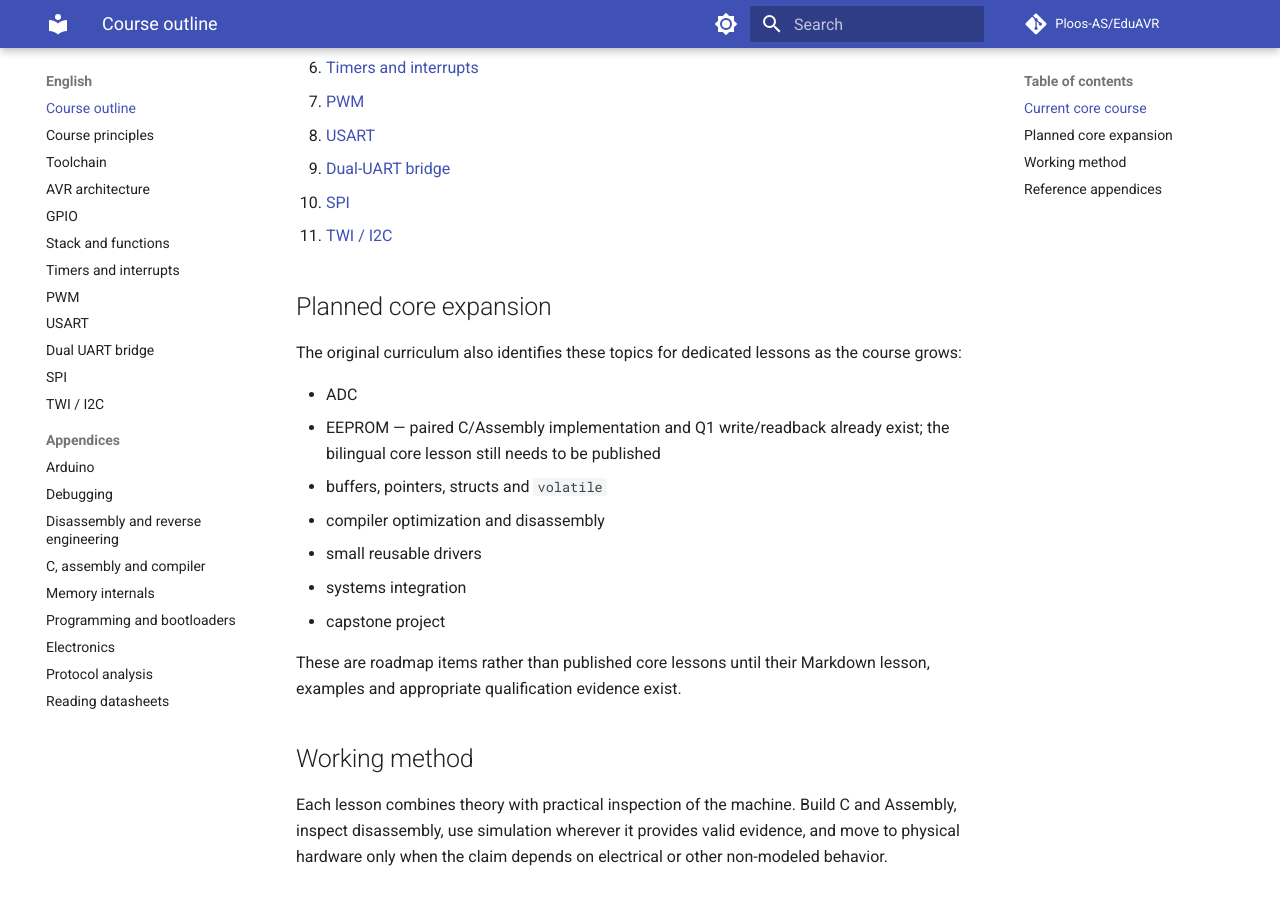
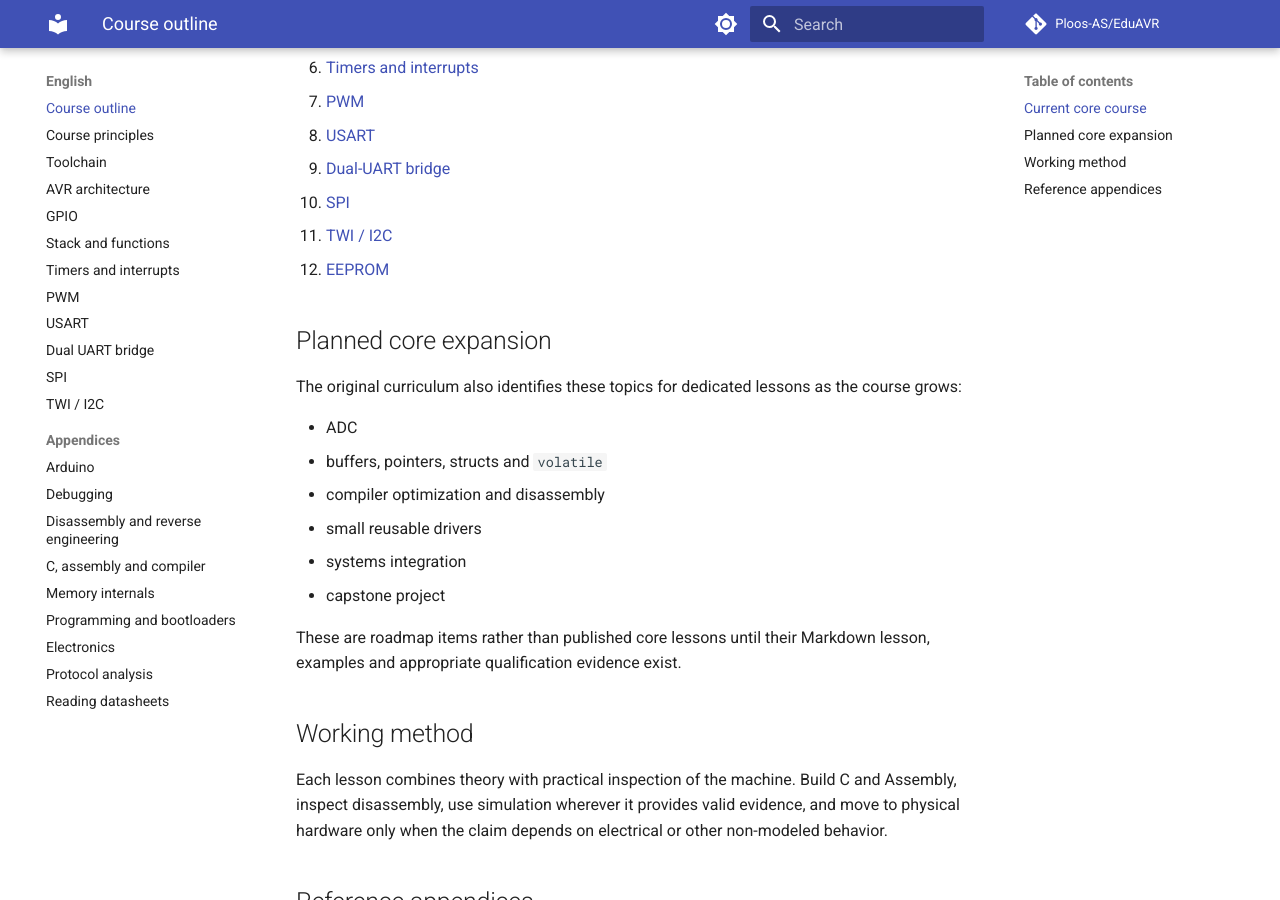
Before and after one commit to Ploos-AS/EduAVR, an MkDocs documentation site: the page built from docs/en/COURSE_OUTLINE.md, in a window 1280 px wide and 900 px high, scrolled down 621 px. Built offline with MkDocs 1.6.1 and Material for MkDocs 9.7.7, drawn with Linux system fonts in a browser that asks for light colours; comment, search, counter and statistics services are not loaded.

Commit message:
docs: publish EEPROM in English course outline

```diff
--- a/docs/en/COURSE_OUTLINE.md
+++ b/docs/en/COURSE_OUTLINE.md
@@ -18,13 +18,13 @@ EduAVR teaches AVR from the hardware upward, with **Assembly and C side by side*
 9. [Dual-UART bridge](08-dual-uart-bridge.md)
 10. [SPI](08-spi.md)
 11. [TWI / I2C](09-twi-i2c.md)
+12. [EEPROM](10-eeprom.md)
 
 ## Planned core expansion
 
 The original curriculum also identifies these topics for dedicated lessons as the course grows:
 
 - ADC
-- EEPROM — paired C/Assembly implementation and Q1 write/readback already exist; the bilingual core lesson still needs to be published
 - buffers, pointers, structs and `volatile`
 - compiler optimization and disassembly
 - small reusable drivers
```
